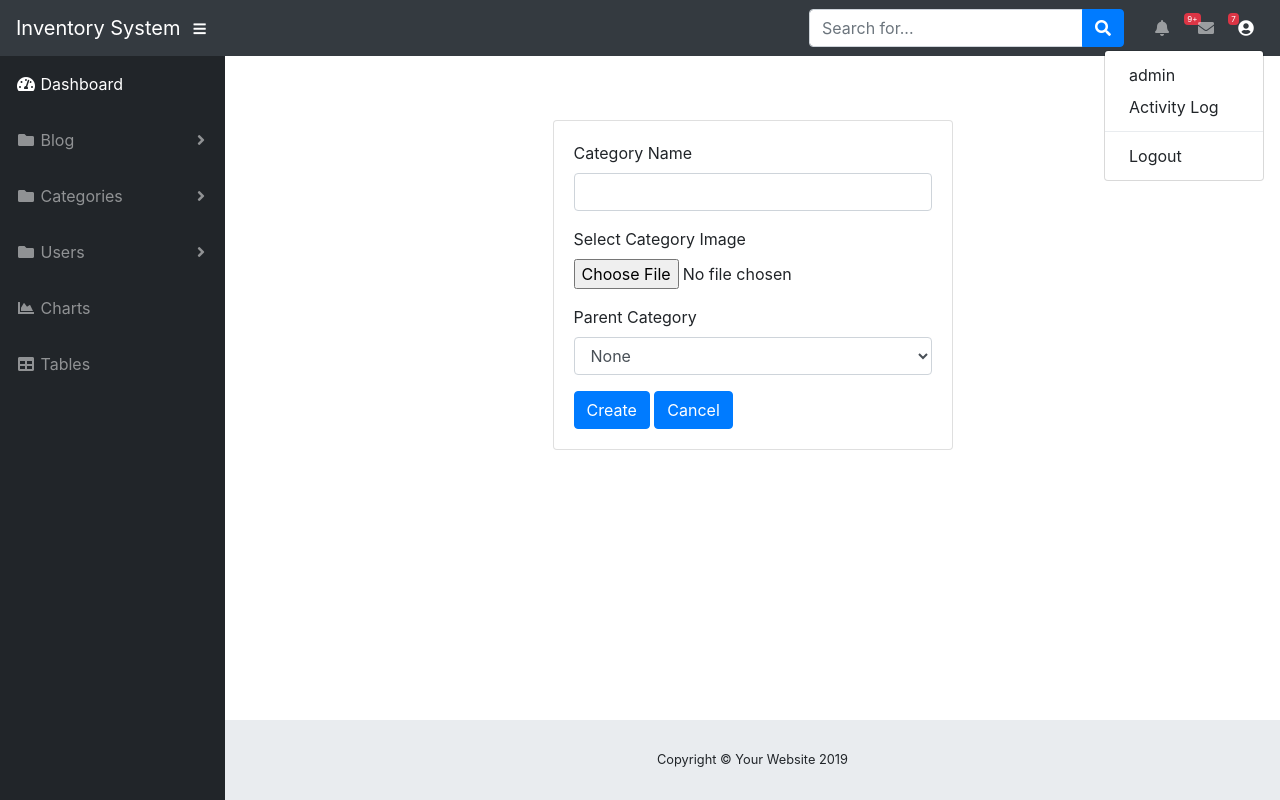
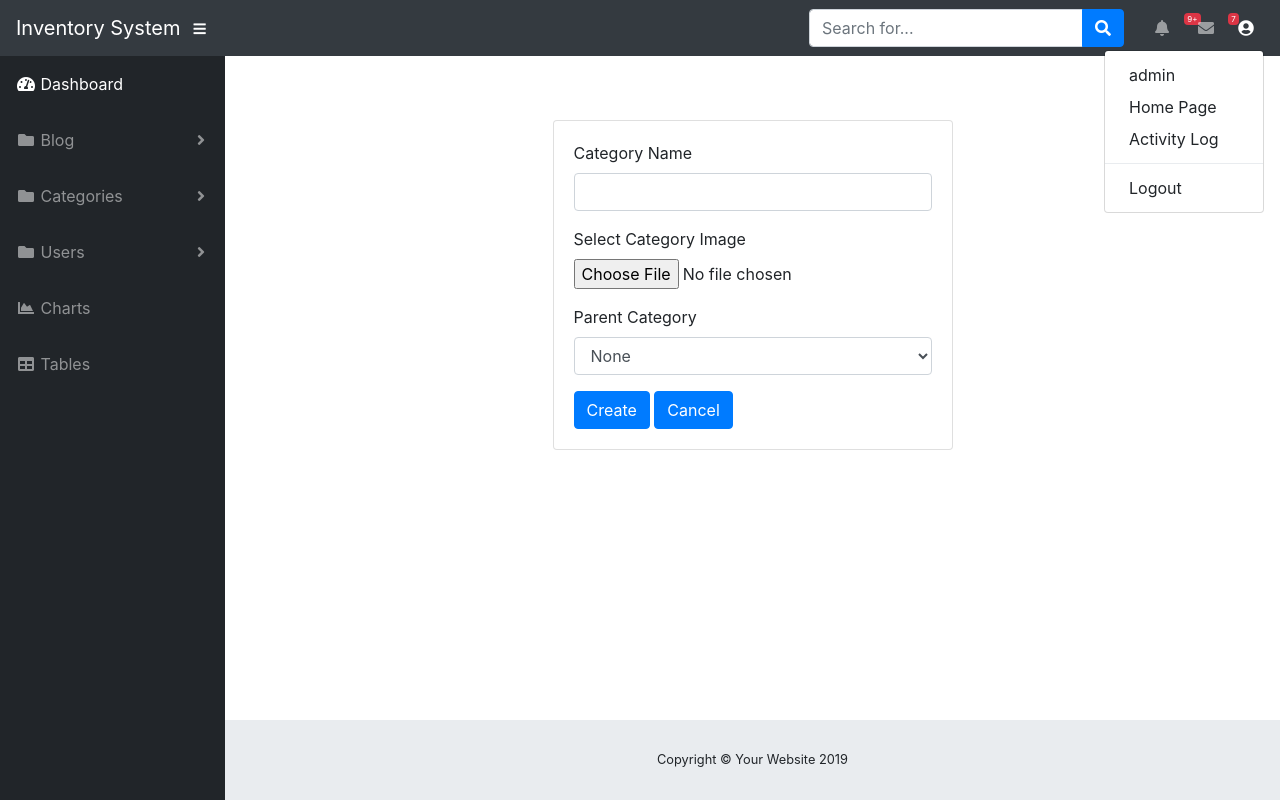
Before and after one commit to Adnatull/Inventory-POS, a Laravel app: page /admin/categories/add in a window 1280 px wide, after a click that opens the changed part. Run offline with Laravel 8, Linux system fonts and the light colour scheme; a user stored in the database is signed in; data comes from the database, SQL or seed files in the repository; data that the repository does not hold is empty; some libraries are stand-ins or nearby versions.

Commit message:
home page to admin panel button

```diff
--- a/resources/views/admin/master.blade.php
+++ b/resources/views/admin/master.blade.php
@@ -78,6 +78,7 @@
             </a>
             <div class="dropdown-menu dropdown-menu-right" aria-labelledby="userDropdown">
                 <a class="dropdown-item" href="#">{{ Auth::user()->name }}</a>
+                <a class="dropdown-item" href="{{route('homepage')}}">Home Page</a>
                 <a class="dropdown-item" href="#">Activity Log</a>
                 <div class="dropdown-divider"></div>
                 <a class="dropdown-item" onclick="event.preventDefault(); document.getElementById('logoutForm').submit();" >Logout</a>
```
